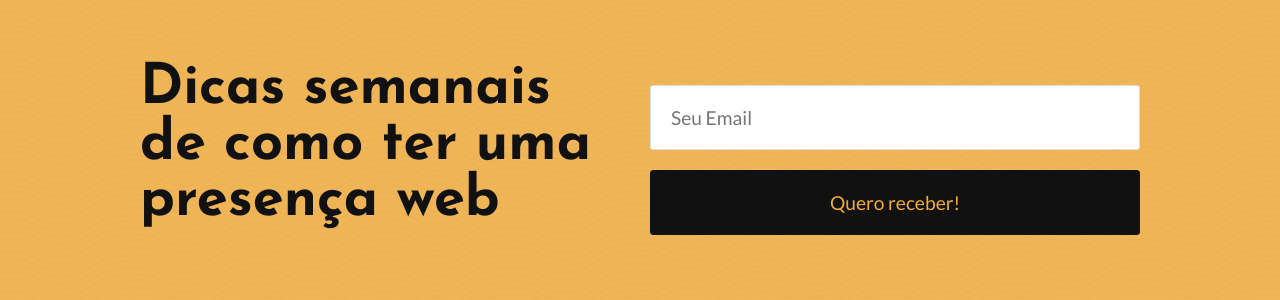
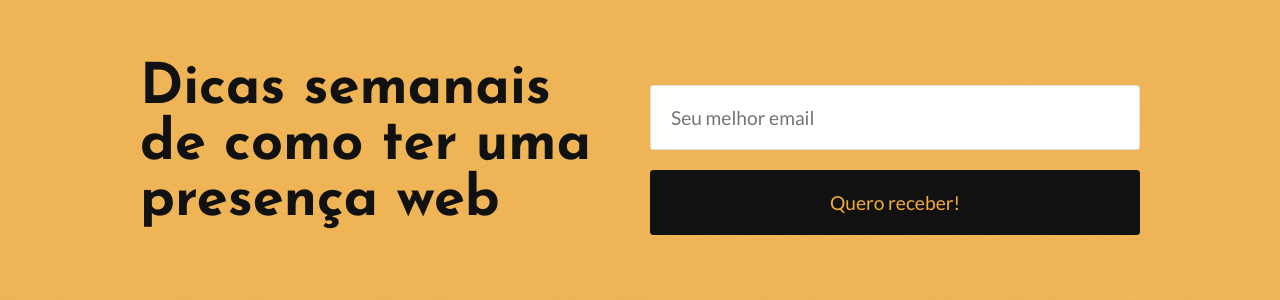
Before and after one commit to jeffklister/urban, a Jekyll site: the page built from blog/index.html, in a window 1280 px wide. Shown: the part 2100-2400 px from the top of the page. Built offline with Jekyll 4.4.1, drawn with Linux system fonts in a browser that asks for light colours; the list of posts is cut into pages by our own code; comment, search, counter and statistics services are not loaded.

```diff
--- a/blog/index.html
+++ b/blog/index.html
@@ -40,8 +40,17 @@ subtitle: Dicas, ferramentas e tutoriais para enriquecer a presença digital do
 					<h2>Dicas semanais de como ter uma presença web</h2>
 				</div>
 				<div>
-					<input type="text" name="first-name" placeholder="Seu Email" />
-					<input type="submit" value="Quero receber!" />
+					<form action="//castledev.us16.list-manage.com/subscribe/post?u=4c6a7b6ee15e8fd0e7700919e&amp;id=3250bc1f5e" method="post" id="mc-embedded-subscribe-form" name="mc-embedded-subscribe-form" class="validate" target="_blank" novalidate>
+
+
+							<input type="hidden" name="b_4c6a7b6ee15e8fd0e7700919e_3250bc1f5e" tabindex="-1" value="">
+
+							<input type="email" value="" name="EMAIL"  id="mce-EMAIL" placeholder="Seu melhor email" required>
+
+
+							<input type="submit" value="Quero receber!" name="subscribe" id="mc-embedded-subscribe">
+
+					</form>
 				</div>
 			</div>
 
```
Also changed, not shown: _layouts/post.html (+7 -12 lines), _posts/2017-06-25-inbound-marketing.md (+1 -1 lines).
